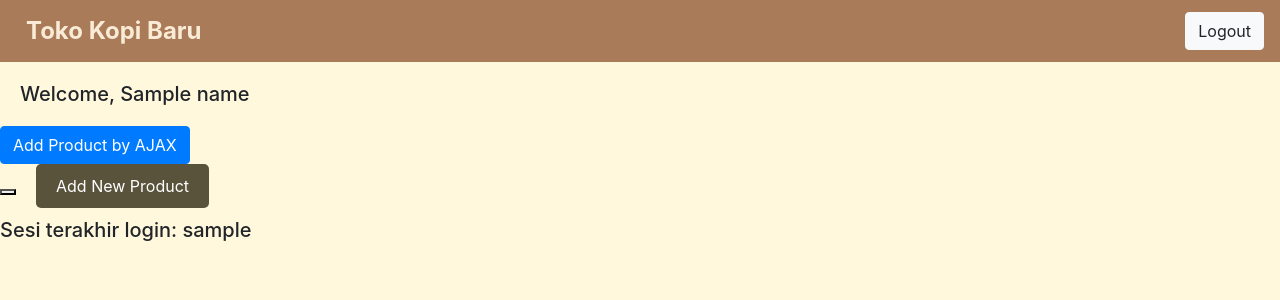
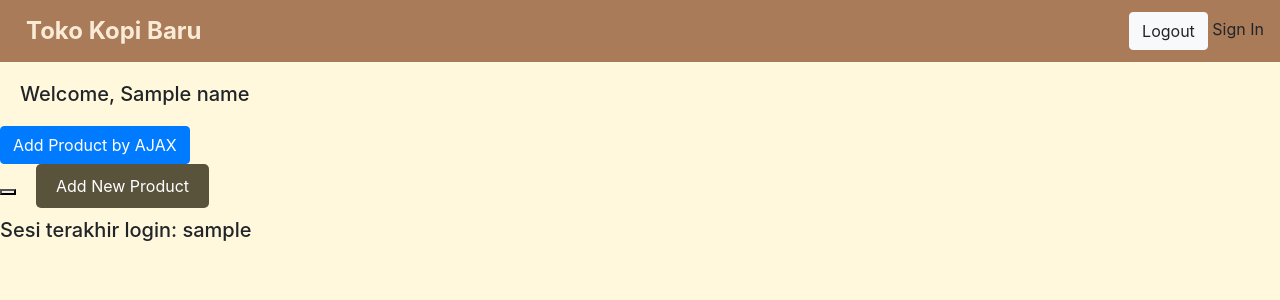
Before and after one commit to kezialasma/mini_perpus, a Django app: template main/templates/main.html in a window 1280 px wide. Shown: the top 300 px of the page. Run offline with Django 4.2, Linux system fonts and the light colour scheme; the template is opened without the code that fills it: most values are stand-ins (such as "Sample title", 1, 10 or a date in 2020); data that the repository does not hold is empty; some libraries are stand-ins or nearby versions.

Commit message:
coba deploy TI

```diff
--- a/main/templates/main.html
+++ b/main/templates/main.html
@@ -60,8 +60,11 @@
 </style>
 
     <nav class="navbar">
-        <a class="navbar-brand" href="#">Toko Kopi Baru
-        <a href="{% url 'main:logout' %}" class="btn btn-light" type="button">Logout</a>
+        <a class="navbar-brand" href="#">Toko Kopi Baru</a>
+        <span>
+                    <a href="{% url 'main:logout' %}" class="btn btn-light" type="button">Logout</a>
+        <a>Sign In</a>
+        </span>
     </nav>
 
 
--- a/mini_perpus/settings.py
+++ b/mini_perpus/settings.py
@@ -11,12 +11,11 @@ https://docs.djangoproject.com/en/4.2/ref/settings/
 """
 
 from pathlib import Path
-import environ
-import os
+import environ # Tambahkan kode berikut
+import os # Tambahkan kode berikut
 
 # Build paths inside the project like this: BASE_DIR / 'subdir'.
 BASE_DIR = Path(__file__).resolve().parent.parent
-
 env = environ.Env()
 
 
```
